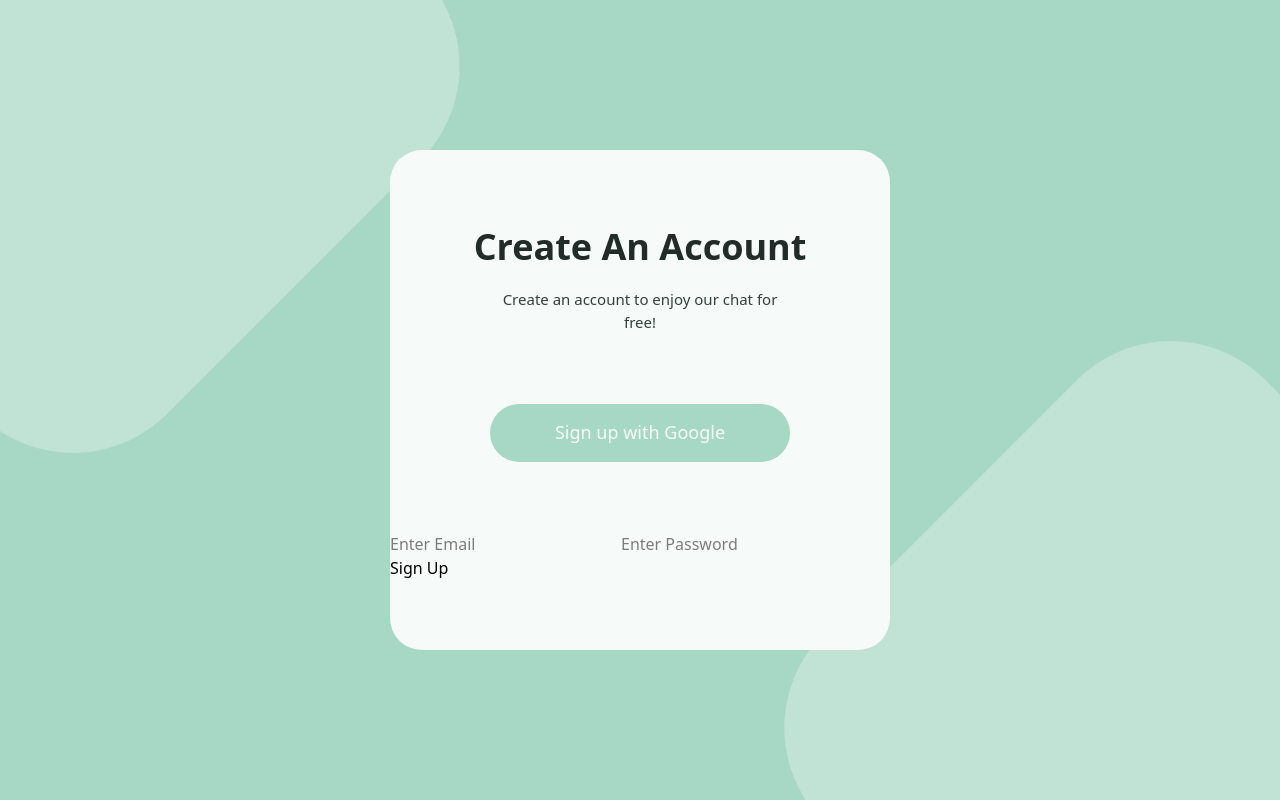
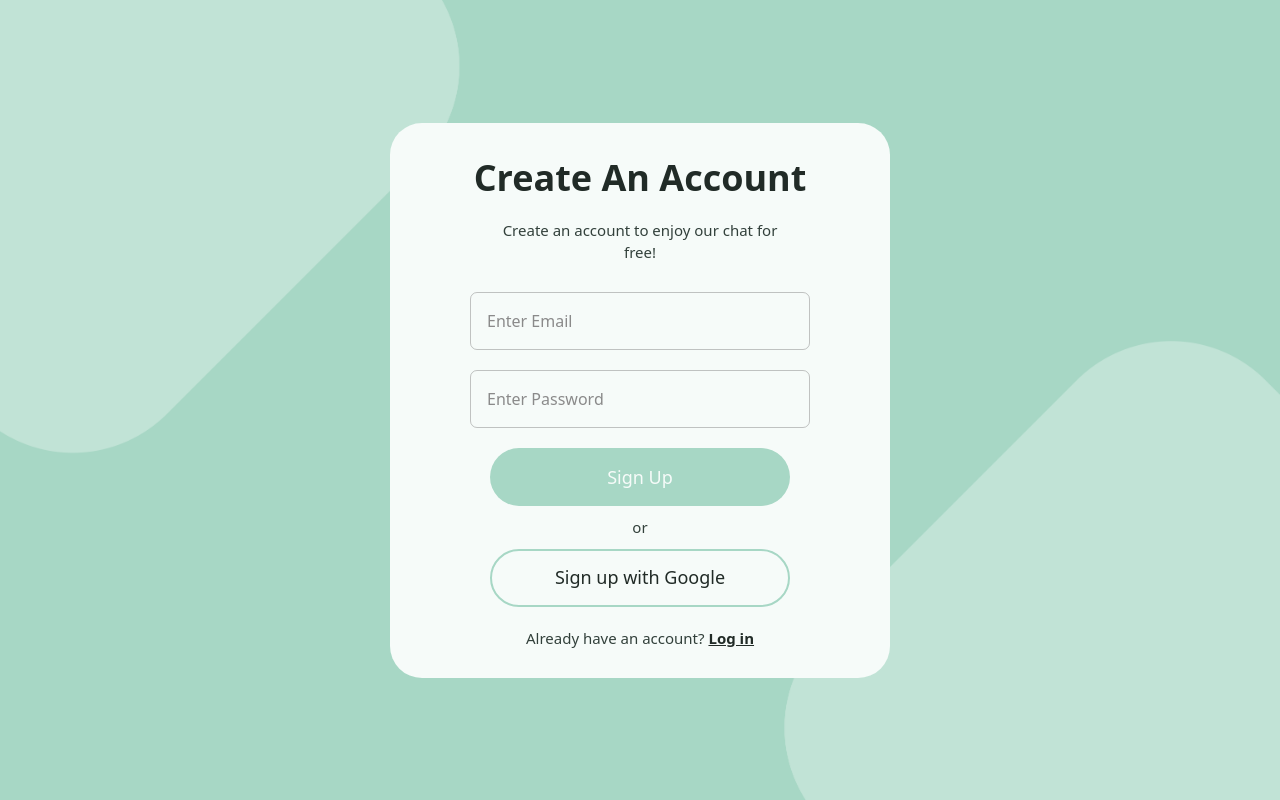
Before and after one commit to ArmenSyan/Chat-App, a React (Vite) app: page /Sign-up in a window 1280 px wide. Built offline with nearby package versions, Linux system fonts and the light colour scheme; no server answers.

Commit message:
fixed some bugs, and added styles in hover

```diff
--- a/src/Components/Sign-up/SignUp.tsx
+++ b/src/Components/Sign-up/SignUp.tsx
@@ -7,14 +7,18 @@ function SignUp() {
 
     return (
         <div className="bg-[url(/image.png)] w-full h-screen bg-cover bg-center bg-no-repeat flex justify-evenly items-center">
-            <div className="w-[500px] h-[500px] bg-formBg rounded-[32px] flex flex-col justify-evenly items-center">
+            <div className="w-[500px] h-[555px] bg-formBg rounded-[32px] flex flex-col justify-evenly items-center">
                 <div className="flex flex-col items-center gap-y-3.5 text-center">
-                <h1 className="text-h1 text-[36px] font-semibold">Create An Account</h1>
-                <p className="text-p text-[15px] font-medium w-[300px]">Create an account to enjoy our chat for free!</p>
+                    <h1 className="text-h1 text-[36px] font-semibold">Create An Account</h1>
+                    <p className="text-p text-[15px] font-medium w-[300px]">Create an account to enjoy our chat for free!</p>
                 </div>
-                <WithGoogle />
-                <WithEmail />
+                <div className="flex flex-col justify-evenly items-center gap-y-[10px]">
 
+                    <WithEmail />
+                    <p className="text-[15px] text-p font-medium">or</p>
+                    <WithGoogle />
+
+                </div>
             </div>
 
         </div >
--- a/src/Components/Sign-up/WithEmail.tsx
+++ b/src/Components/Sign-up/WithEmail.tsx
@@ -15,16 +15,19 @@ function WithEmail() {
     }
   };
   return (
-    <div>
+    <div className="flex flex-col justify-evenly items-center gap-y-[20px]">
         <input type="text"
+        className="w-[340px] h-[58px] px-[16px] text-p placeholder:font-normal placeholder:text-plh rounded-[7px] border-[1px] border-plh/50 focus:outline-[1px] focus:outline-plh/70 font-medium "
         onChange={(e) => setEmail(e.target.value)}
         placeholder="Enter Email"
         value={email}/>
         <input type="password"
+        className="w-[340px] h-[58px] px-[16px] text-p placeholder:font-normal placeholder:text-plh rounded-[7px] border-[1px] border-plh/50 focus:outline-[1px] focus:outline-plh/70 font-medium "
         onChange={(e) => setPassword(e.target.value)}
         placeholder="Enter Password"
         value={password} />
         <button
+        className="w-[300px] h-[58px] bg-bg rounded-[30px] text-formBg font-medium text-[18px] hover:cursor-pointer hover:shadow-p/30 hover:shadow-md duration-300 transition-all"
         onClick={handleSignUp}>Sign Up</button>
 
     </div>
--- a/src/Components/Sign-up/WithGoogle.tsx
+++ b/src/Components/Sign-up/WithGoogle.tsx
@@ -1,3 +1,4 @@
+import { Link } from "react-router-dom";
 import { auth, provider, signInWithPopup } from "../../firebase"
 import { UserCredential } from "firebase/auth";
 
@@ -11,10 +12,10 @@ function WithGoogle() {
         }
     };
     return (
-        <div>
+        <div className="flex flex-col justify-evenly items-center gap-y-[20px]">
             <button onClick={signInWithGoogle}
-            className="w-[300px] h-[58px] bg-bg rounded-[30px] text-formBg font-medium text-[18px] hover:cursor-pointer">Sign up with Google</button>
-
+            className="w-[300px] h-[58px] bg-formBg rounded-[30px] border-[2px] border-bg hover:shadow-p/30 hover:shadow-md text-h1 font-medium text-[18px] hover:cursor-pointer duration-300 transition-all">Sign up with Google</button>
+            <p className="text-[15px] text-p font-medium ">Already have an account? <Link to={'/sign-in'} className="font-semibold text-h1 underline">Log in</Link></p>
         </div>
     )
 }
```
